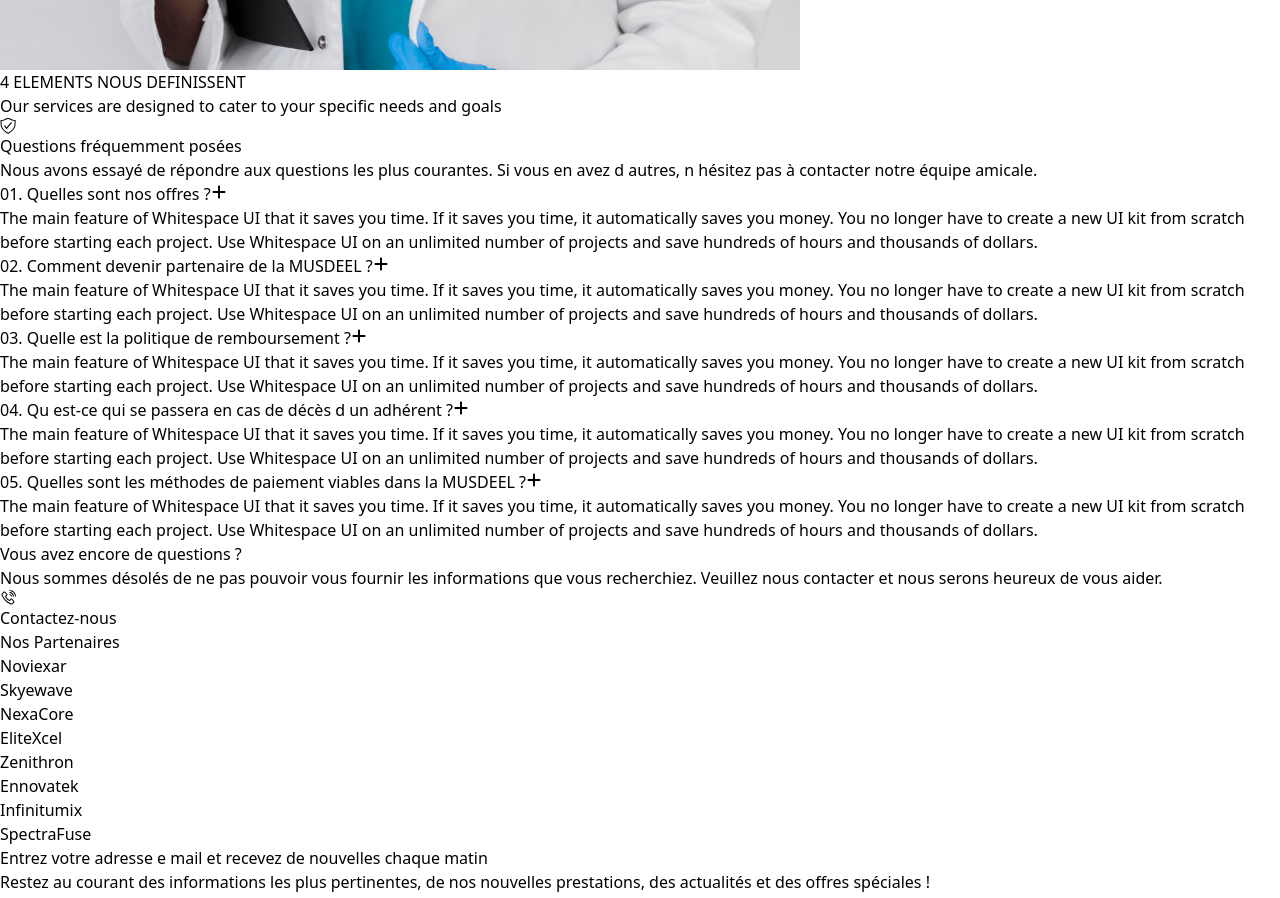
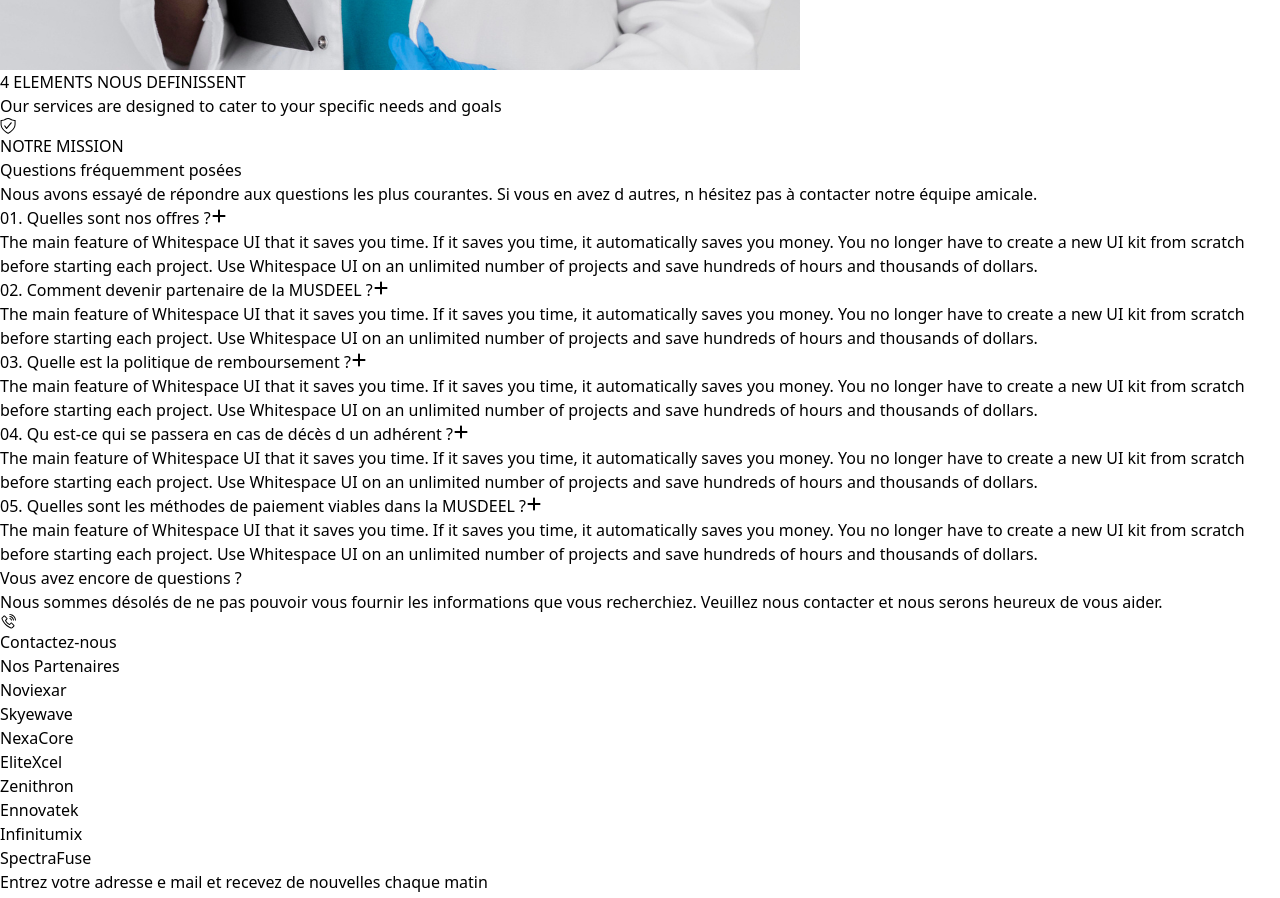
Before and after one commit to rovertnet/Scool, a React (Vite) app: page / in a window 1280 px wide. Shown: the part 5560-6458 px from the top of the page. Built offline with nearby package versions, Linux system fonts and the light colour scheme.

Commit message:
last commit

```diff
--- a/src/component/cHome/Element.jsx
+++ b/src/component/cHome/Element.jsx
@@ -17,7 +17,7 @@ const Element = () => {
           <div className="flex justify-start items-start flex-col gap-10">
             <div className="flex flex-col justify-start items-start md:py-5 py-6">
               <VscWorkspaceTrusted className=" text-xl text-green-500" />
-
+              <h2 className=" text-xl md:text-2xl font-bold text-green-700 uppercase">NOTRE MISSION</h2>
             </div>
           </div>
 
```
